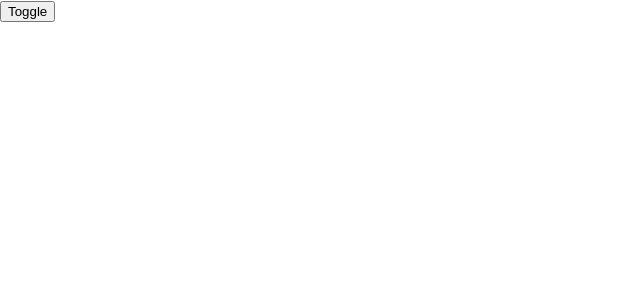
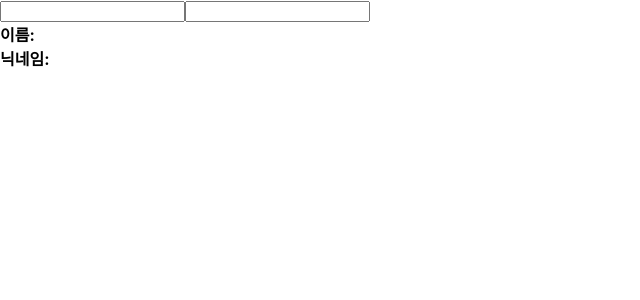
Before and after one commit to seungbeen803/hooks, a React (Create React App) app: page / in a window 1280 px wide. Shown: the top 300 px of the page, without its empty margins (0-640 px from the left). Built offline with nearby package versions, Linux system fonts and the light colour scheme.

Commit message:
useReducer()

```diff
--- a/src/App.js
+++ b/src/App.js
@@ -1,17 +1,8 @@
 // App.js
-import { useState } from 'react';
-import Timer from './component/Timer';
+import Info1 from './Info1';
 
 const App = () => {
-  // showTimer = false
-  const [showTimer, setShowTimer] = useState(false);
-
-  return (
-    <div>
-      {showTimer && <Timer />}
-      <button onClick={() => { setShowTimer(!showTimer) }}>Toggle</button>
-    </div>
-  );
+  return <Info1 />
 };
 
 export default App;
--- /dev/null
+++ b/src/Info1.js
@@ -0,0 +1,40 @@
+// Info1.js
+import { useReducer } from "react";
+
+function reducer (state, action) {
+  return {
+    ...state,
+    [action.name]: action.value,
+  };
+}
+
+const Info1 = () => {
+  const[state, dispatch] = useReducer(reducer, {
+    name: "",
+    nickname: "",
+  });
+  const { name, nickname } = state;
+  const onChange = (e) => {
+    dispatch(e.target);
+  };
+
+  return(
+    <div>
+      <div>
+        <input name="name" value={name} onChange={onChange} />
+        <input name="nickname" value={nickname} onChange={onChange} />
+      </div>
+      <div>
+        <div>
+          <b>이름: </b>
+          {name}
+        </div>
+        <div>
+          <b>닉네임: </b>
+          {nickname}
+        </div>
+      </div>
+    </div>
+  );
+};
+export default Info1;
```
